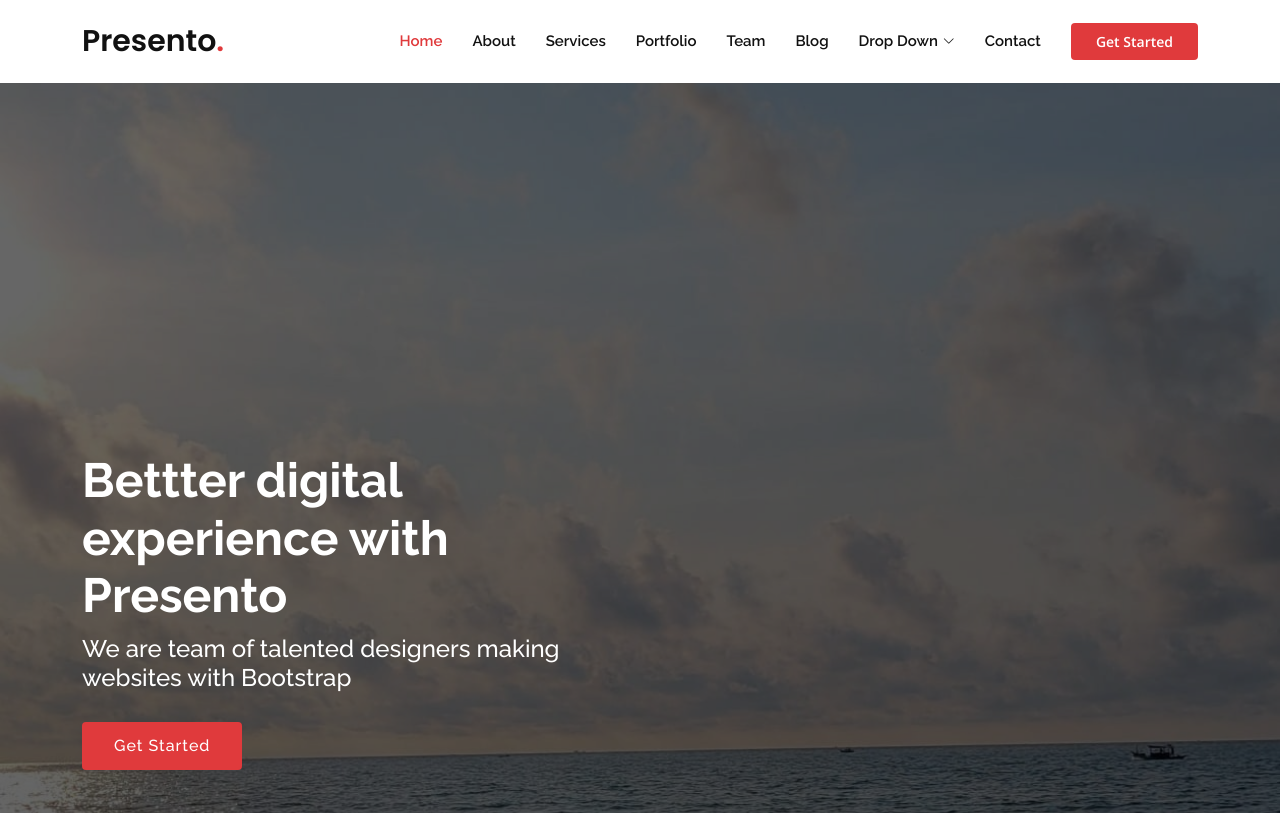
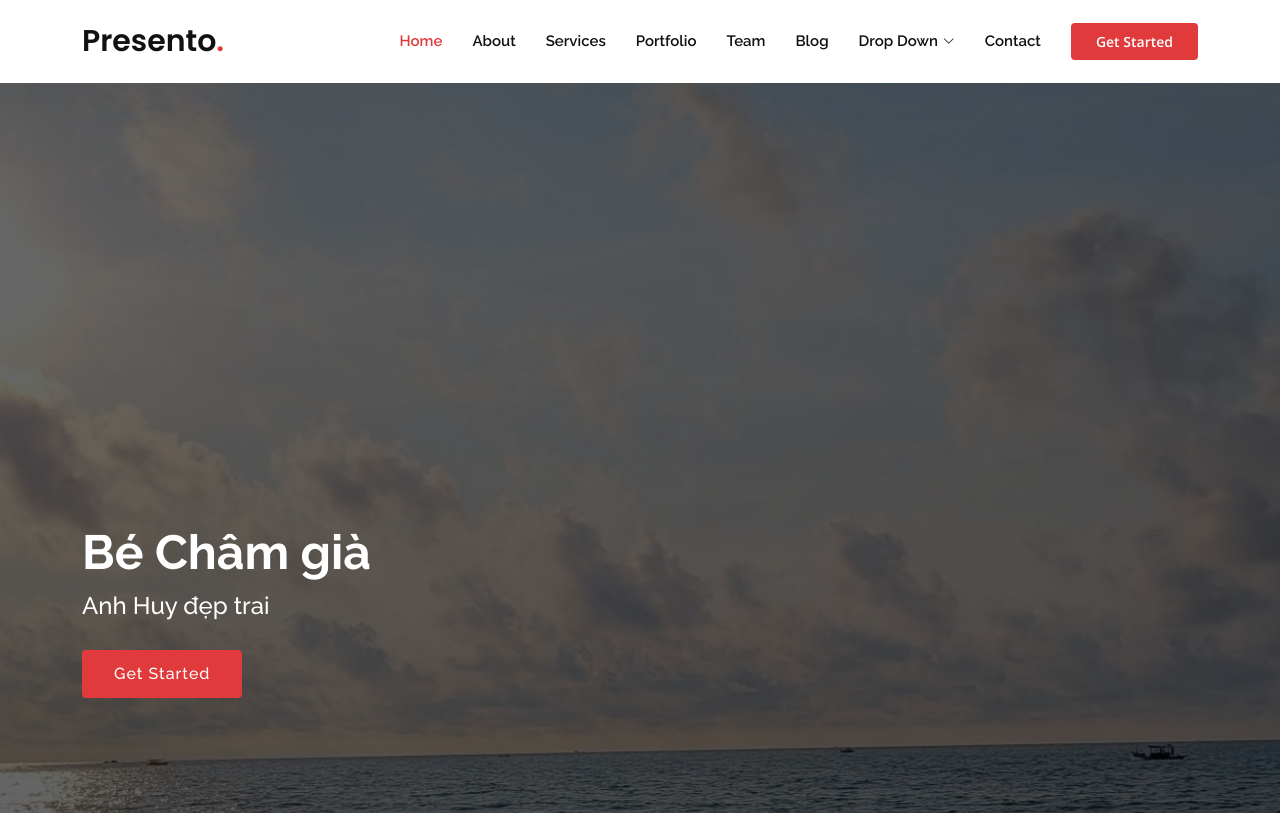
Before and after one commit to HwiHwy/testMediaweb, a plain HTML site: page index.html in a window 1280 px wide. Shown: the top 813 px of the page. Drawn offline with nearby package versions, Linux system fonts and the light colour scheme.

Commit message:
Update index.html

```diff
--- a/index.html
+++ b/index.html
@@ -86,8 +86,8 @@
     <div class="container" data-aos="zoom-out" data-aos-delay="100">
       <div class="row">
         <div class="col-xl-6">
-          <h1>Bettter digital experience with Presento</h1>
-          <h2>We are team of talented designers making websites with Bootstrap</h2>
+           <h1>Bé Châm già</h1>
+          <h2>Anh Huy đẹp trai </h2>
           <a href="#about" class="btn-get-started scrollto">Get Started</a>
         </div>
       </div>
```
